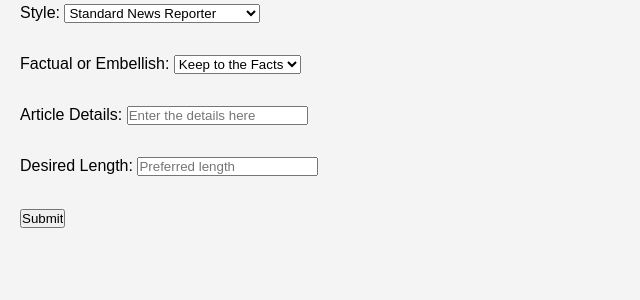
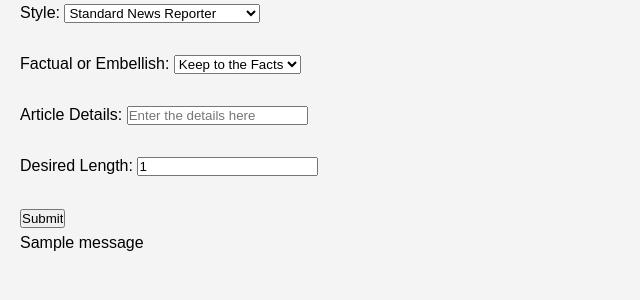
Before and after one commit to KelvinLinBU/NewsAIdProject, a Flask app: page / in a window 1280 px wide. Shown: the part 140-440 px from the top of the page, without its empty margins (0-640 px from the left). Run offline with Flask 3, Linux system fonts and the light colour scheme; the visitor is signed in with stand-in values (Sample User, id 1); one stand-in notice (Sample message) is shown.

Commit message:
added error message if invalid length

```diff
--- a/Backend/newspagegeneration.py
+++ b/Backend/newspagegeneration.py
@@ -1,4 +1,4 @@
-from flask import Flask, render_template, request, redirect, url_for, session
+from flask import Flask, render_template, request, redirect, url_for, session, flash
 import os
 import chatgptfuncs #from chatgptfuncs.py
 
@@ -25,6 +25,7 @@ app.secret_key = flaskkey
 @app.route('/')
 def newsforms():
     # Serve the submission form
+
     return render_template('newsformpage.html')
 
 @app.route('/submit-form', methods=['POST']) #find submit form
@@ -39,9 +40,11 @@ def submitforms():
     articlelength = request.form['articlelength']
 
     # Validate the article length
-    if not articlelength.isdigit() or int(articlelength) <= 0 or int(articlelength) >= 500:
+    if not articlelength.isdigit() or int(articlelength) < 100 or int(articlelength) > 500:
         # Redirect back to the form page with an error message
-        return redirect(url_for('newsforms', error="Invalid article length. Please enter a positive integer value <= than 500."))
+        session['error'] = "Invalid article length. Please enter a positive integer value."
+        flash("Invalid article length. Please enter a positive integer value greater than or equal to 100 and less than or equal to 500.", 'error')
+        return redirect(url_for('newsforms'))
 
     session['articlelength'] = articlelength
     # Proceed with ChatGPT or other processing
--- a/headline.json
+++ b/headline.json
@@ -1 +1 @@
-"ChatCompletion(id='chatcmpl-98wDZYfax9fdgc9tlZTIZHmbbjvhi', choices=[Choice(finish_reason='stop', index=0, logprobs=None, message=ChatCompletionMessage(content='\"Travis Scott Performs \\'Chug Jug With You\\' at Boston University\"', role='assistant', function_call=None, tool_calls=None))], created=1711917441, model='gpt-3.5-turbo-0125', object='chat.completion', system_fingerprint='fp_b28b39ffa8', usage=CompletionUsage(completion_tokens=16, prompt_tokens=92, total_tokens=108))"
+"ChatCompletion(id='chatcmpl-99BANwjX5TvANQJor9sF457KVcp8h', choices=[Choice(finish_reason='stop', index=0, logprobs=None, message=ChatCompletionMessage(content='\"Local Library Receives Generous Donation to Expand Children\\'s Section\"', role='assistant', function_call=None, tool_calls=None))], created=1711974903, model='gpt-3.5-turbo-0125', object='chat.completion', system_fingerprint='fp_3bc1b5746c', usage=CompletionUsage(completion_tokens=14, prompt_tokens=55, total_tokens=69))"
--- a/templates/newsformpage.html
+++ b/templates/newsformpage.html
@@ -42,9 +42,21 @@
 
             <!-- Get the length -->
              <label for="desiredlength">Desired Length:</label>
-             <input type="number" id="articlelength" name="articlelength" placeholder="Preferred length"><br><br>  <!--Add some kind of string cleaning here in order to protect against attacks-->
+             <input type="number" id="articlelength" name="articlelength" placeholder="Preferred length" value="{{ session.get('articlelength', '') | safe }}"><br><br>  <!--Add some kind of string cleaning here in order to protect against attacks-->
+
              <input type="submit" value="Submit">
+
           </form>
+          {% with messages = get_flashed_messages(with_categories=true) %}
+    {% if messages %}
+        {% for category, message in messages %}
+            <div class="{{ category }}-message">{{ message }}</div>
+        {% endfor %}
+    {% endif %}
+{% endwith %}
+
+
+
 
 
 </body>
```
Also changed, not shown: article_body.json (+1 -1 lines).
